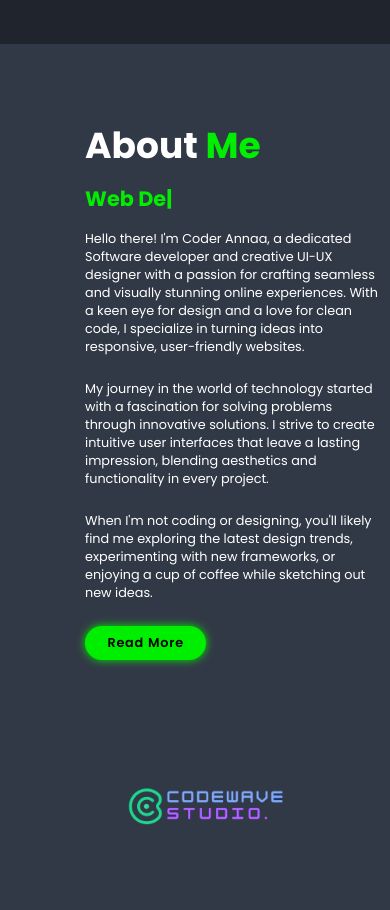
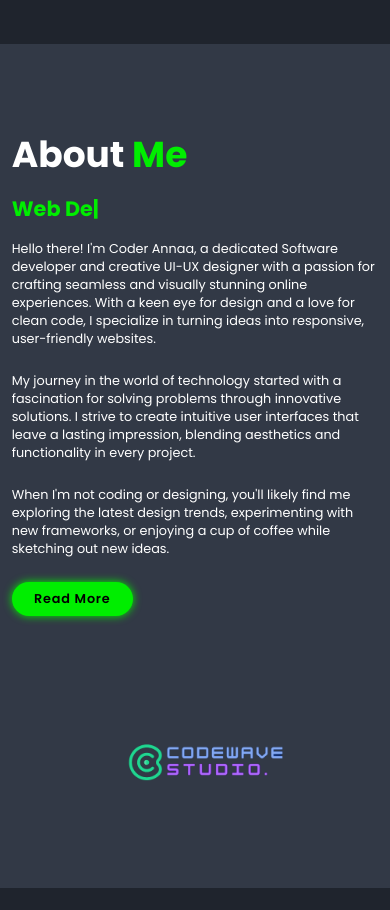
Before and after one commit to CodeWaveStudio/CodeWavePortfolio, a plain HTML site: page index.html in a window 390 px wide. Shown: the part 800-1710 px from the top of the page. Drawn offline with nearby package versions, Linux system fonts and the light colour scheme.

Commit message:
Add files via upload

```diff
--- a/styles.css
+++ b/styles.css
@@ -135,7 +135,7 @@ span{
     transform: translate(-50%, -50%);
     width: 100%;
     height: 100%;
-    background-color: rgb(50, 253, 211); /* Semi-transparent background color */
+
     border-radius: 50%;
     filter: blur(25px); /* Apply a blur effect */
     opacity: 0;
@@ -458,7 +458,8 @@ color: var(--second-bg-color);
         width: 40vm;
     }
     .about .about-content{
-        margin-left: 20%;
+      justify-content: center;
+      align-items: center;
     }
 }
 @media(max-width:991px) {
@@ -520,6 +521,8 @@ color: var(--second-bg-color);
    }
 .about {
     flex-direction: column-reverse;
+    justify-content: center;
+    align-items: center;
 
 }
 .about img{
```
